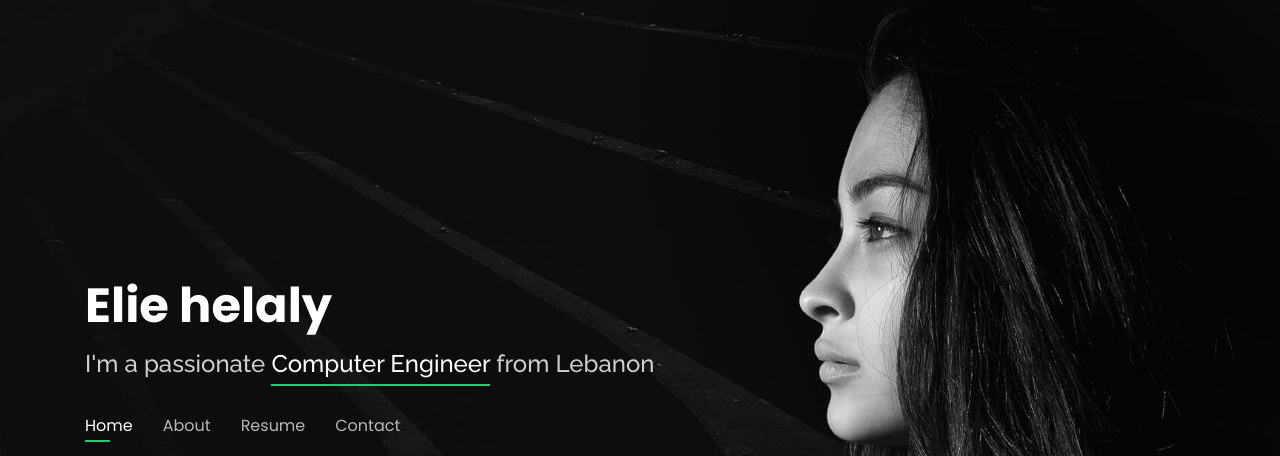
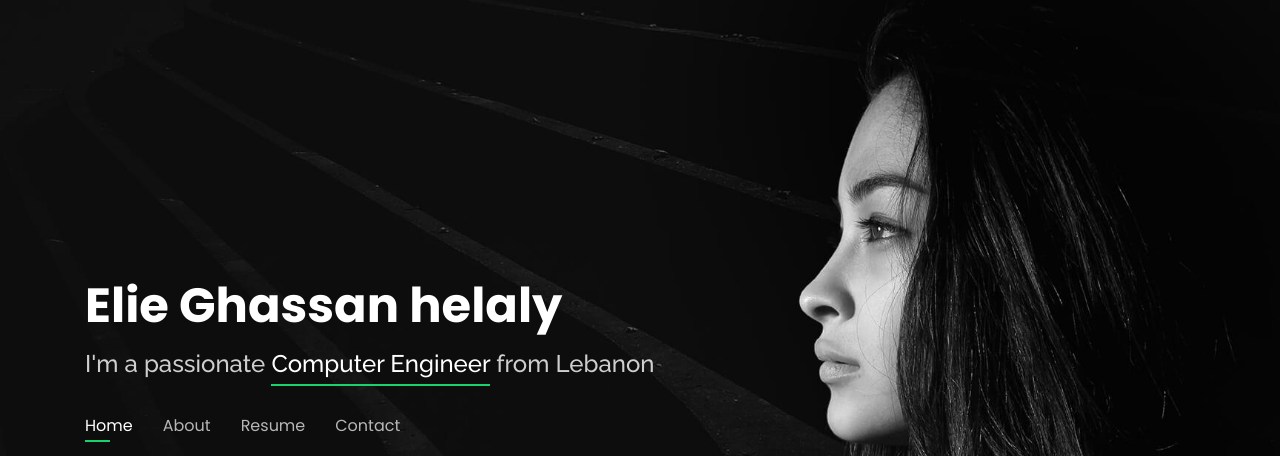
Before and after one commit to helalyelie/me, a plain HTML site: page index.html in a window 1280 px wide. Shown: the top 456 px of the page. Drawn offline with nearby package versions, Linux system fonts and the light colour scheme.

Commit message:
father name commit

```diff
--- a/index.html
+++ b/index.html
@@ -41,7 +41,7 @@
   <header id="header" class="header-tops">
     <div class="container">
 
-      <h1><a href="index.html">Elie helaly</a></h1>
+      <h1><a href="index.html">Elie Ghassan helaly</a></h1>
       <!-- Uncomment below if you prefer to use an image logo -->
       <!-- <a href="index.html" class="mr-auto"><img src="assets/img/logo.png" alt="" class="img-fluid"></a> -->
       <h2>I'm a passionate <span>Computer Engineer</span> from Lebanon</h2>
```
